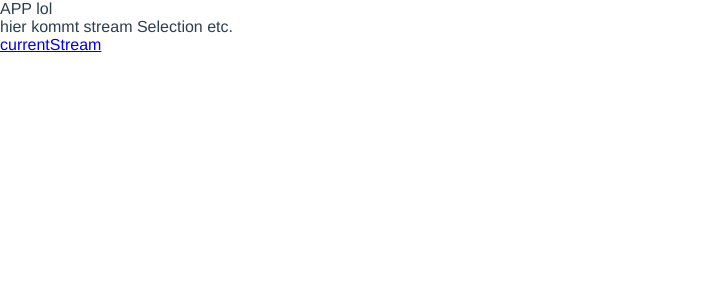
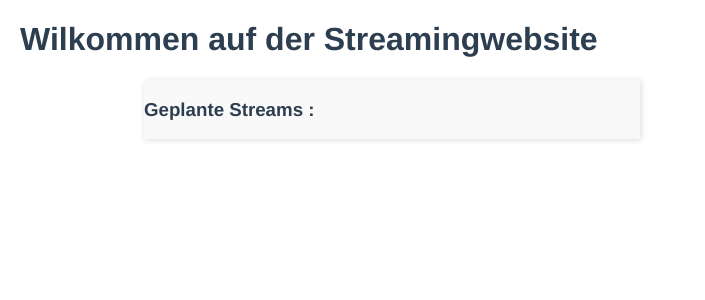
Before and after one commit to Niklasohne/simpleStreaming, a Vue app in the folder frontend_stream/: page / in a window 1280 px wide. Shown: the top 300 px of the page, without its empty margins (0-705 px from the left). Built offline with nearby package versions, Linux system fonts and the light colour scheme.

Commit message:
fixed vue-router

```diff
--- a/frontend_stream/src/App.vue
+++ b/frontend_stream/src/App.vue
@@ -1,6 +1,5 @@
 <template>
 	<div id="app">
-		APP lol
 		<router-view :key='$route.fullPath'></router-view>
 	</div>
 </template>
@@ -19,10 +18,10 @@ export default {
 </script>
 
 <style lang="css">
-body {
+#app{
 	font-family: 'Avenir', Helvetica, Arial, sans-serif;
 	color: #2C3E50;
-	margin: 0;
+	margin: 10px;
 	padding: 0;
 }
 
--- a/frontend_stream/src/components/Home.vue
+++ b/frontend_stream/src/components/Home.vue
@@ -1,20 +1,18 @@
 <template>
 	<div class="Home">
-        hier kommt stream Selection etc.
-
+		<h1> Wilkommen auf der Streamingwebsite</h1>
 		<div class="streamSelect">
+			<h3>Geplante Streams :</h3>
 			<div class="streams" v-bind="streams">
 				<div class="stream" v-for="stream in streams" v-bind:key="stream._id">
 					<div class="info">
-						<div class="Name"><h1>{{stream.name}}</h1></div>
+						<div class="Name"><h2>{{stream.name}}</h2></div>
 						<div class="Time">Am {{stream.datum}} um {{stream.zeit}}</div>
-						<router-link :to="'/stream?name=test'">currentStream</router-link>
 					</div>
+					<button class="joinbtn" @click="$router.push({path:'/stream',query:{name:'test'}})"> Join </button>
 				</div>
 			</div>
 		</div>
-
-        <router-link to="/stream?name=test">currentStream</router-link>
 	</div>
 </template>
 
@@ -29,6 +27,13 @@ export default {
 			streams: []
 		}
 	},
+	methods:{
+		start(){
+			console.log("start");
+			this.$router.push({path:'/stream',quary:{name:'test'}});
+		}
+
+	},
 	mounted: function () {
 		this.socket.emit("getStreamList","");
 
@@ -42,6 +47,11 @@ export default {
 </script>
 
 <style lang="scss" scoped>
+
+#btn{
+	box-shadow: 10px green;
+}
+
 .streamSelect {
 	flex: 1;
 	display: flex;
@@ -49,22 +59,22 @@ export default {
 	background-color: #F9F9F9;
 	box-shadow: 1px 1px 6px 0px rgba(0, 0, 0, 0.15);
 	margin-left: 10%;
-	width: 60%;
+	width: 40%;
 	.streams {
 		flex: 1;
+
 		.stream {
+			display: flex;
 			border-bottom: 1px solid #EFEFEF;
-			padding: 10px;
+			padding: 20px;
 			&:last-of-type {
 				border-bottom: none;
 			}
-			.name {
-				font-size: 100%;
-				width: 100px;
-				margin-right: 15px;
+			.info{
+				flex: 10;
 			}
-			.message-text {
-				flex: 1;
+			.joinbtn{
+				flex: 4;
 			}
 		}
 	}
--- a/frontend_stream/src/router/index.js
+++ b/frontend_stream/src/router/index.js
@@ -12,7 +12,7 @@ const routes = [
       path: "/stream",
       name: "Stream",
       component: Stream,
-      props: (route) => ({ id: route.query.id })
+      props: route =>({name: route.query.name})
     },
   ];
 
```
Also changed, not shown: 1 other file (tests, documents, lock files or other folders).
